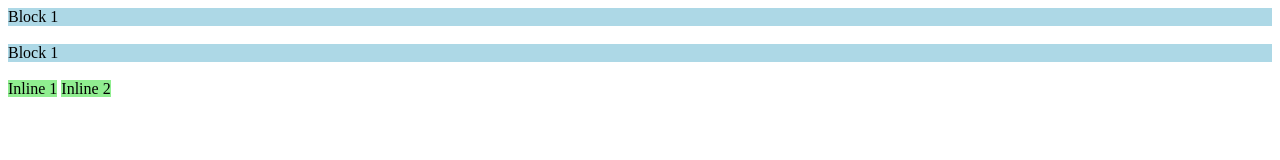
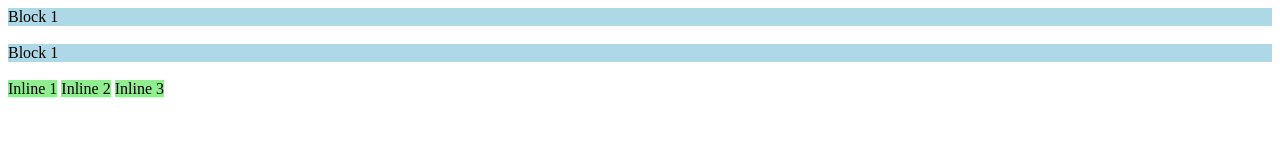
Before and after one commit to vriindaa-97/WDW_0163, a plain HTML site: page WDW_Assignments/Assignment_3/index.html in a window 1280 px wide. Drawn offline with Linux system fonts and the light colour scheme.

Commit message:
Assignment-3 New Inline element added

```diff
--- a/WDW_Assignments/Assignment_3/index.html
+++ b/WDW_Assignments/Assignment_3/index.html
@@ -10,6 +10,6 @@
     <div style="background-color:lightblue;">Block 1</div><br>
     <p style="background-color:lightgreen; display: inline;">Inline 1</p>
     <p style="background-color:lightgreen; display: inline;">Inline 2</p>
-
+    <p style="background-color:lightgreen; display: inline;">Inline 3</p>
 </body>
 </html>
```
